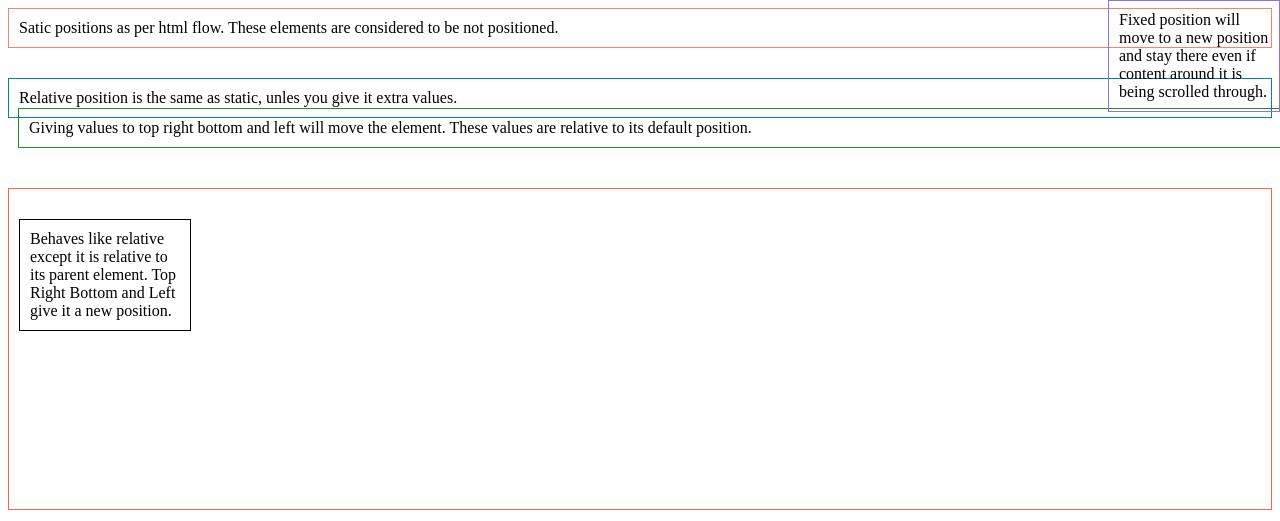
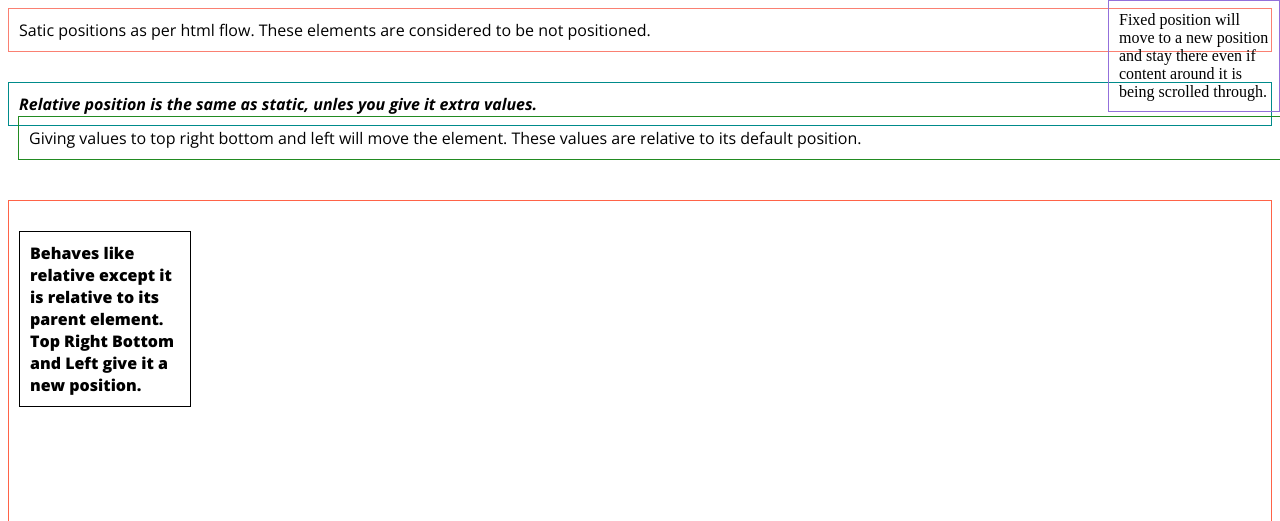
Before and after one commit to emcris/postion-property, a plain HTML site: page index.html in a window 1280 px wide. Shown: the top 521 px of the page. Drawn offline with nearby package versions, Linux system fonts and the light colour scheme.

Commit message:
adding google fonts

```diff
--- a/css/styles.css
+++ b/css/styles.css
@@ -1,8 +1,14 @@
+/* Google Fonts used */
+
+@import url('https://fonts.googleapis.com/css?family=Open+Sans:300,400,600,700i,800');
+
+/* end fonts */
 .static{
     border: 1px solid salmon;
     padding: 10px;
     margin-bottom: 30px;
     position: static;
+    font-family: 'Open Sans', sans-serif;
 
 }
 .relative-1{
@@ -10,6 +16,9 @@
     padding: 10px;
     /* margin: 10px; */
     position: relative;
+    font-family: 'Open Sans', sans-serif;
+    font-weight: 700;
+    font-style: italic;
 }
 .relative-2{
     border: 1px solid forestgreen;
@@ -20,12 +29,16 @@
     /* left: 670px;
     width: 725px; */
     margin-bottom: 30px;
+    font-family: 'Open Sans', sans-serif;
+    font-weight: 300;
 }
 .static-1{
     border: 1px solid tomato;
     padding: 10px;
     height: 300px;
     position: relative;
+    font-family: 'Open Sans', sans-serif;
+    font-weight: 800;
 }
 .absolute{
     border: solid 1px black;
```
